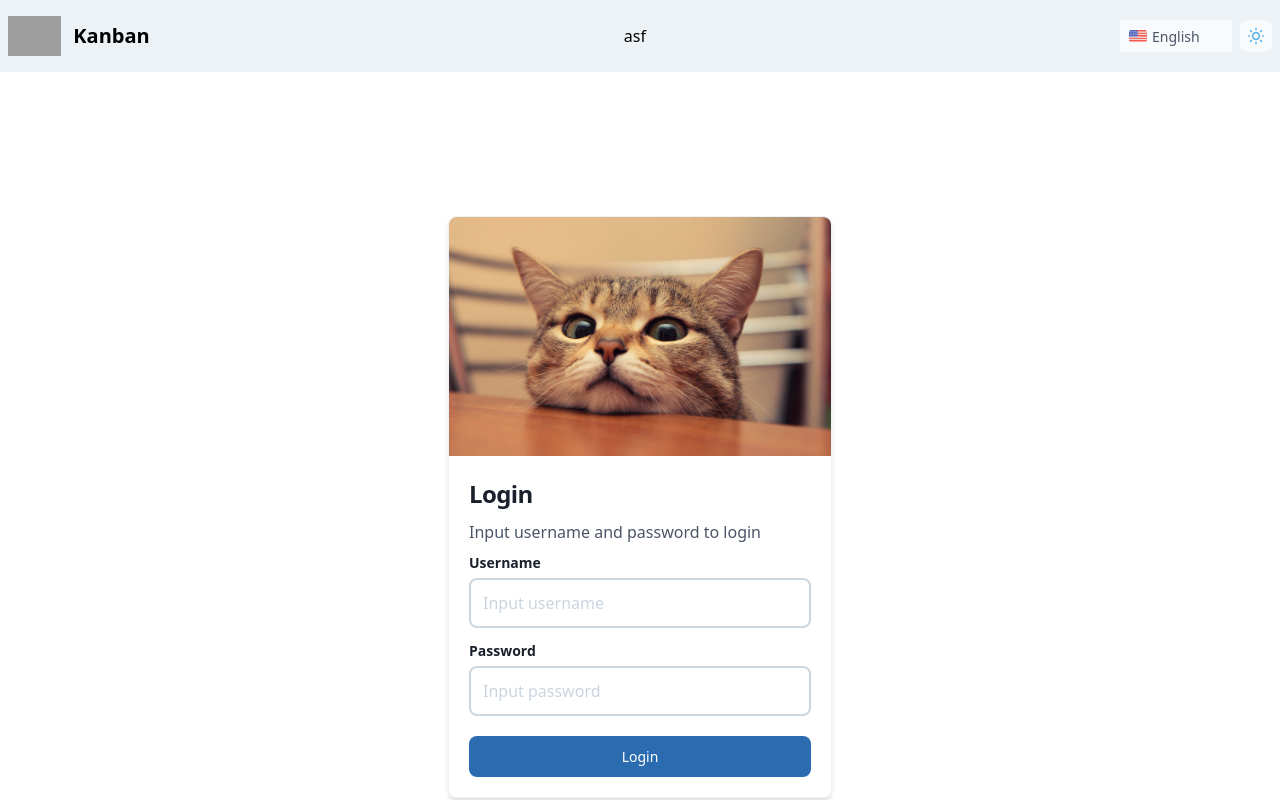
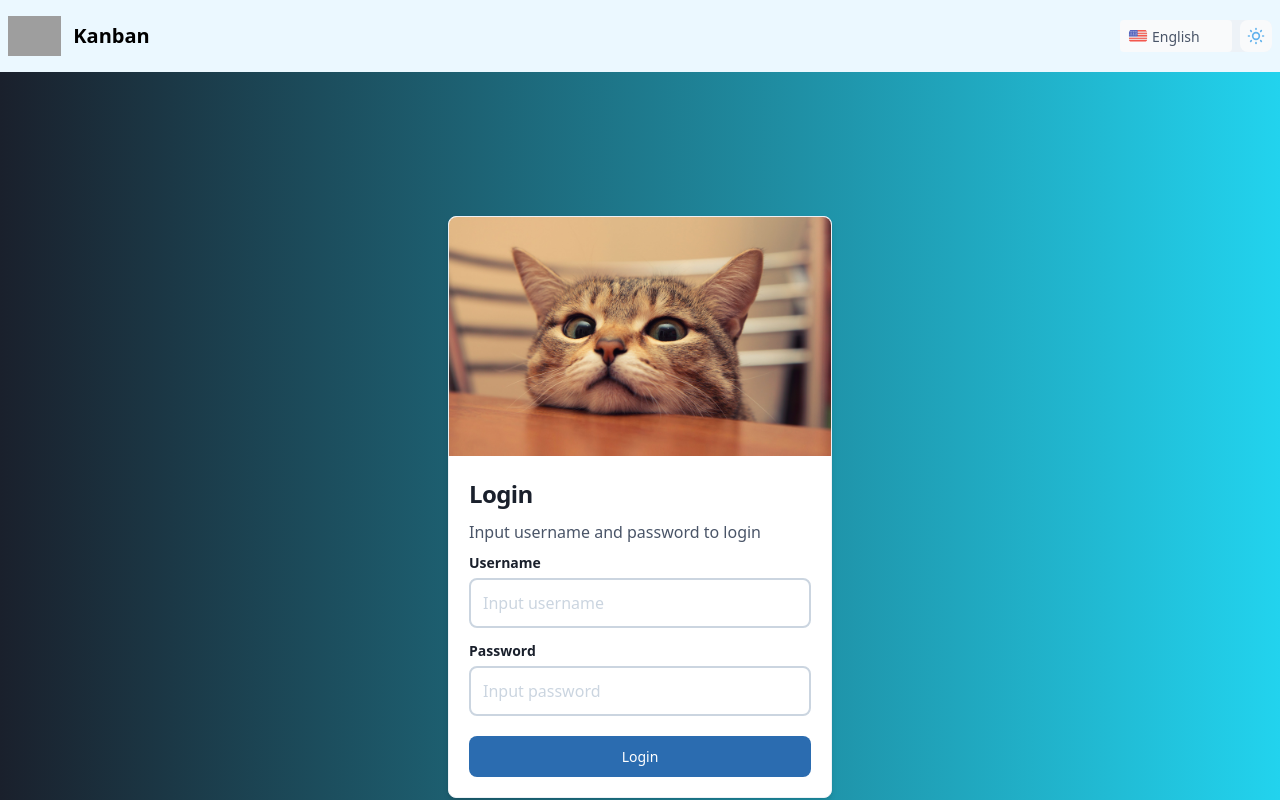
Before and after one commit to nqduy1999/kanban-server, a Next.js app in the folder frontend/: page /login in a window 1280 px wide. Built offline with nearby package versions, Linux system fonts and the light colour scheme; grey boxes are pictures that could not be loaded.

Commit message:
chore: config layout

```diff
--- a/frontend/src/components/organisms/header/header.organism.tsx
+++ b/frontend/src/components/organisms/header/header.organism.tsx
@@ -6,7 +6,7 @@ import {
 
 const Header = () => {
   return (
-    <nav className="px-2 p-4 bg-gray-200 border-gray-200  dark:shadow-none dark:bg-gray-900 dark:border-gray-700">
+    <nav className="px-2 p-4 bg-blue-100 border-gray-200  dark:shadow-none dark:bg-gray-900 dark:border-gray-700">
       <div className="container flex flex-wrap justify-between items-center mx-auto">
         <a href="#" className="flex items-center">
           <img
@@ -18,7 +18,7 @@ const Header = () => {
             Kanban
           </span>
         </a>
-        <MenuButton className="">asf</MenuButton>
+        {/* <MenuButton className="">asf</MenuButton> */}
         <div
           className="hidden w-full md:block md:w-auto"
           id="navbar-multi-level"
--- a/frontend/src/components/templates/app-layout/app-layout.template.tsx
+++ b/frontend/src/components/templates/app-layout/app-layout.template.tsx
@@ -19,7 +19,7 @@ const BaseLayout = (props: ILayoutProps) => {
   }, [isAuthencated]);
 
   return (
-    <div>
+    <div className="bg-gradient-to-r from-cyan-200 to-cyan-400 h-screen dark:bg-gradient-to-b from-gray-900 dark:via-purple-900 dark:to-violet-600">
       <Header />
       {props.children}
     </div>
--- a/frontend/src/components/templates/auth-layout/auth-layout.template.tsx
+++ b/frontend/src/components/templates/auth-layout/auth-layout.template.tsx
@@ -26,7 +26,7 @@ const AuthLayout = (props: ILayoutProps) => {
   }, [isAuthencated]);
 
   return (
-    <div>
+    <div className="bg-gradient-to-r from-cyan-200 to-cyan-400 h-screen dark:bg-gradient-to-b from-gray-900 dark:via-purple-900 dark:to-violet-600">
       <Meta title={props.meta.title} description={props.meta.description} />
       <Header />
       {props.children}
```
